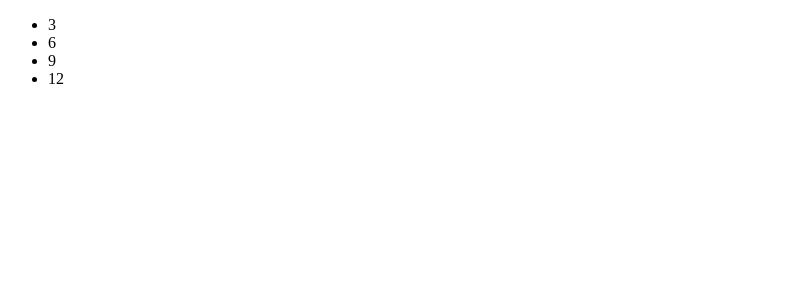
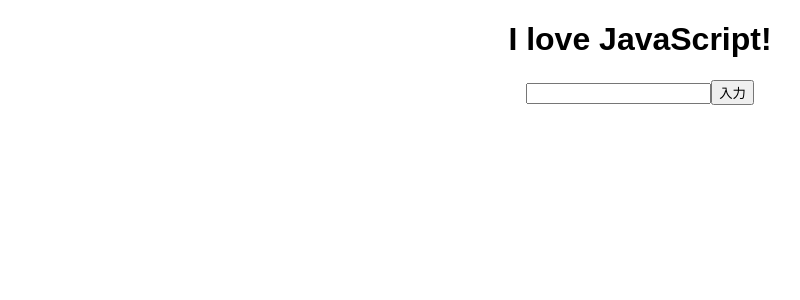
Before and after one commit to nmtty-nmtty/react_test, a React (Create React App) app: page / in a window 1280 px wide. Shown: the top 300 px of the page, without its empty margins (0-800 px from the left). Built offline with nearby package versions, Linux system fonts and the light colour scheme.

Commit message:
input text test

```diff
--- a/src/App.js
+++ b/src/App.js
@@ -1,14 +1,25 @@
 import { useState } from "react";
 import "./styles.css";
 
-const numbers = [3, 6, 9, 12];
+const InputText = () => {
+  const [inputTextValue, setInputTextValue] = useState("");
+  const [text, setText] = useState("JavaScript");
+  const handleChange = (e) => setInputTextValue(e.target.value);
 
-const ListItems = () => {
-  const items = numbers.map((item) => <li key={item.toString()}>{item}</li>);
+  const handleClick = () => {
+    setText(inputTextValue);
+    setInputTextValue("");
+  };
 
-  return <ul>{items}</ul>;
+  return (
+    <div className="App">
+      <h1>I love {text}!</h1>
+      <input type="text" value={inputTextValue} onChange={handleChange} />
+      <input type="button" value="入力" onClick={handleClick} />
+    </div>
+  );
 };
 
 export default function App() {
-  return <ListItems />;
+  return <InputText />;
 }
```
